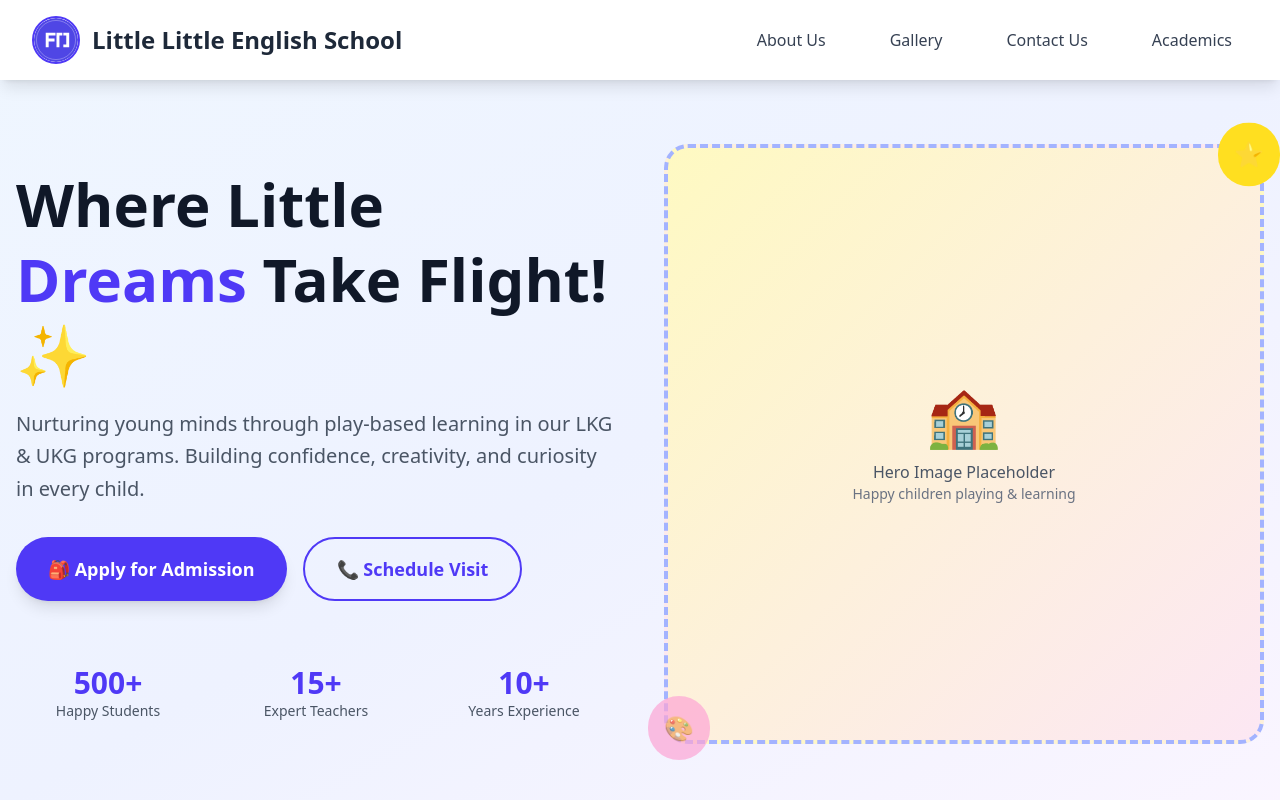
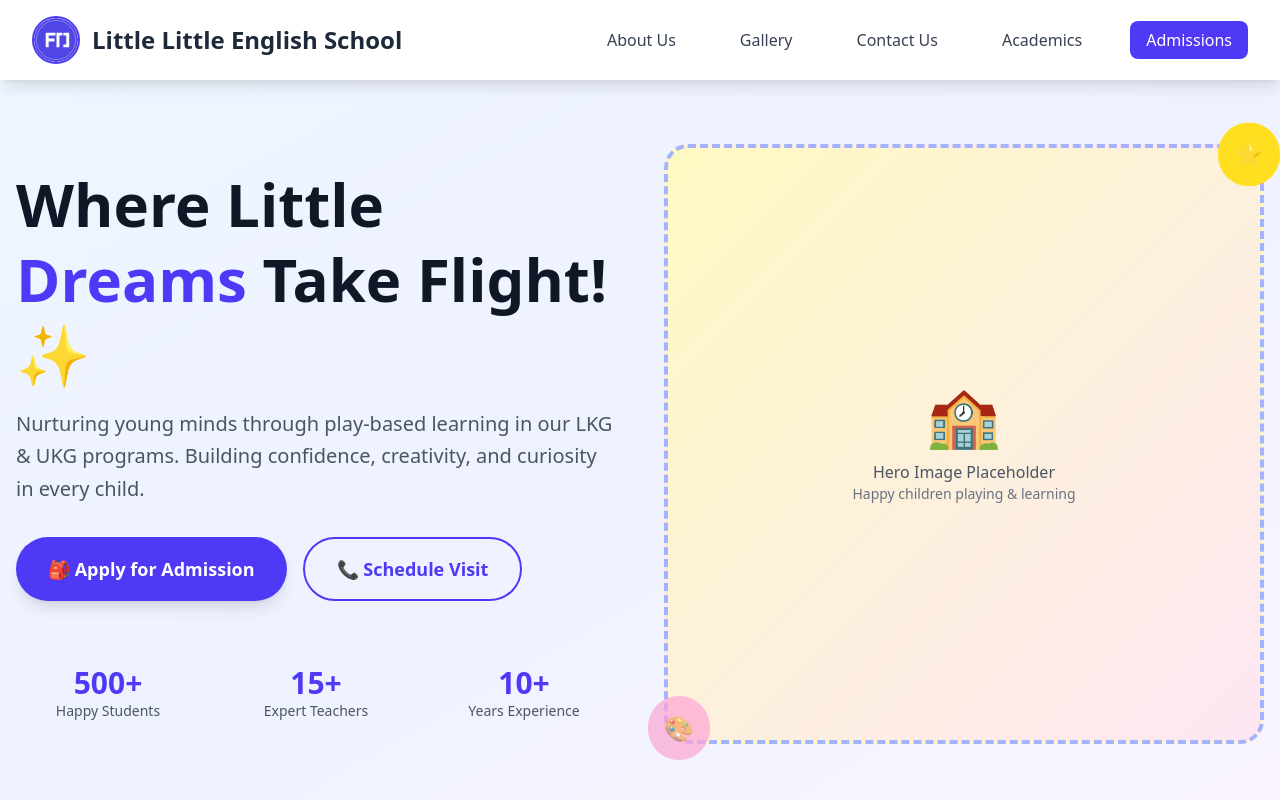
Before and after one commit to devrushikesh/little-light-english-school, a React (Vite) app: page / in a window 1280 px wide. Shown: the top 800 px of the page. Built offline with nearby package versions, Linux system fonts and the light colour scheme.

Commit message:
added Admission button

```diff
--- a/src/components/navbar.jsx
+++ b/src/components/navbar.jsx
@@ -61,6 +61,14 @@ const Navbar = () => {
                             Academics
                         </a>
                     </li>
+                    <li>
+                        <a
+                            href="#admissions"
+                            className="bg-indigo-600 text-white hover:bg-indigo-700 font-medium px-4 py-2 rounded-lg transition-all duration-300 hover:-translate-y-0.5 hover:shadow-lg"
+                        >
+                            Admissions
+                        </a>
+                    </li>
                 </ul>
             </div>
 
@@ -121,6 +129,15 @@ const Navbar = () => {
                             Academics
                         </a>
                     </li>
+                    <li>
+                        <a
+                            href="#admissions"
+                            className="block px-6 py-3 bg-indigo-600 text-white hover:bg-indigo-700 font-medium transition-colors duration-200 mx-4 my-2 rounded-lg text-center"
+                            onClick={() => setIsMobileMenuOpen(false)}
+                        >
+                            Admissions
+                        </a>
+                    </li>
                 </ul>
             </div>
         </nav>
```
